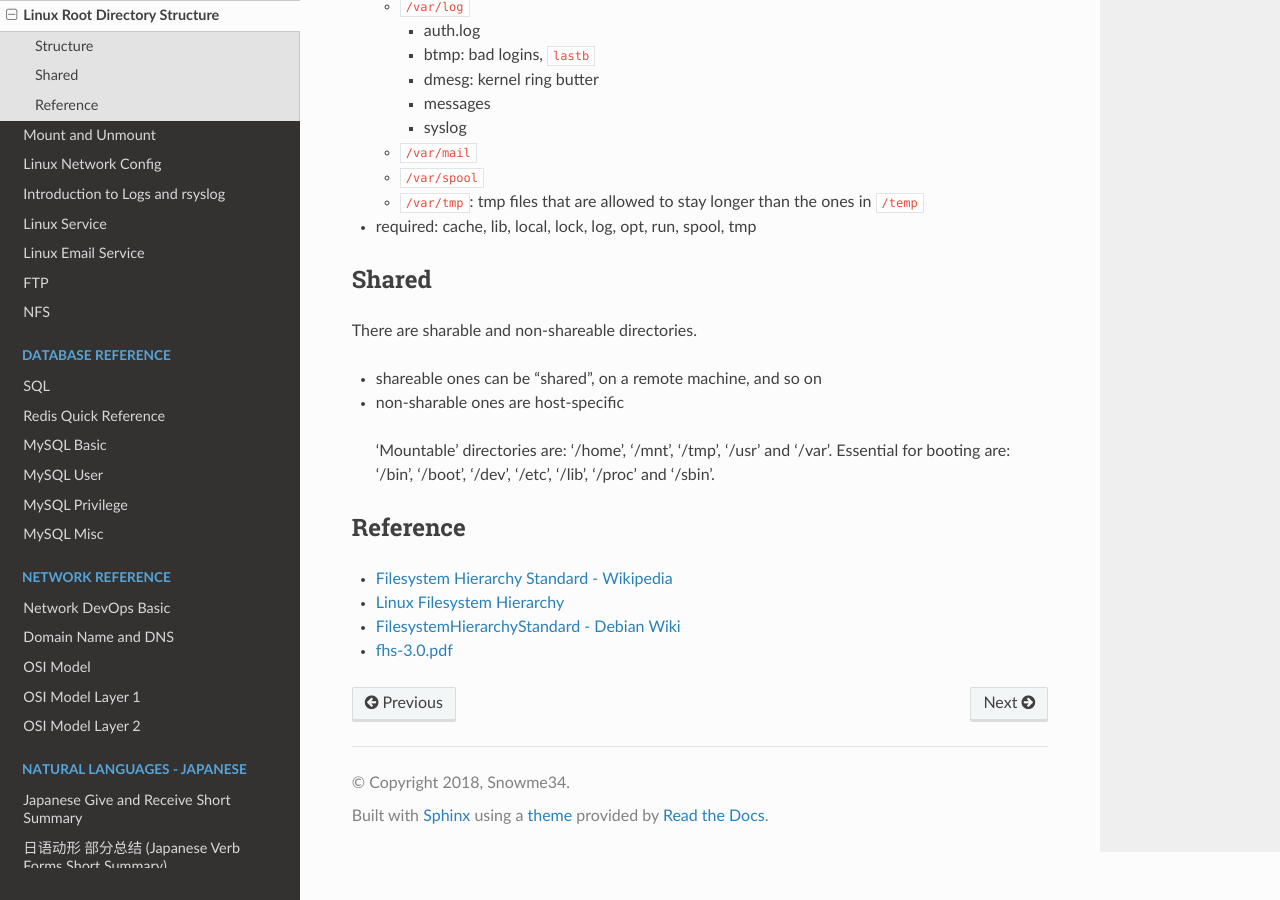
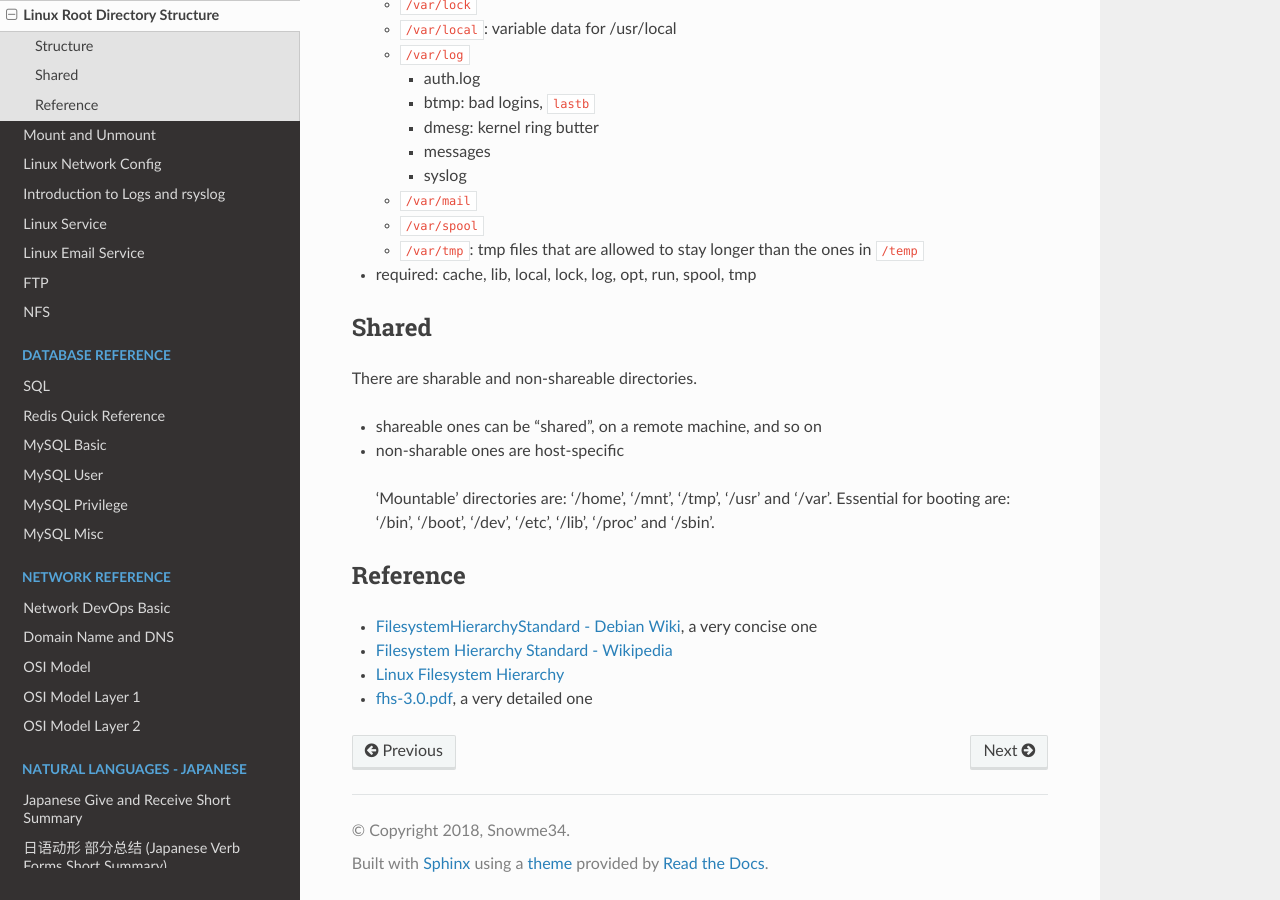
Before and after one commit to snowme34/snowme34.com, a Sphinx documentation site: the page built from docs/source/reference/linux/linux-root-directory-structure.md, in a window 1280 px wide and 900 px high, scrolled down 4114 px. Built offline with Sphinx 7.4.7 and the Read the Docs theme 2.0.0, drawn with Linux system fonts in a browser that asks for light colours; some of the changed text lies outside the part shown.

Commit message:
update fhs

```diff
--- a/docs/source/reference/linux/linux-root-directory-structure.md
+++ b/docs/source/reference/linux/linux-root-directory-structure.md
@@ -3,6 +3,8 @@
 Brief about the Linux FHS (Filesystem_Hierarchy_Standard)
 
 Everything on a system is under root directory, `/`, no matter the physical location
+
+(for more concise or more detailed versions, see reference)
 
 ## Structure
 
@@ -184,7 +186,7 @@ There are sharable and non-shareable directories.
 
 ## Reference
 
+* [FilesystemHierarchyStandard - Debian Wiki](https://wiki.debian.org/FilesystemHierarchyStandard), a very concise one
 * [Filesystem Hierarchy Standard - Wikipedia](https://en.wikipedia.org/wiki/Filesystem_Hierarchy_Standard)
 * [Linux Filesystem Hierarchy](http://www.tldp.org/LDP/Linux-Filesystem-Hierarchy/html/)
-* [FilesystemHierarchyStandard - Debian Wiki](https://wiki.debian.org/FilesystemHierarchyStandard)
-* [fhs-3.0.pdf](https://refspecs.linuxfoundation.org/FHS_3.0/fhs-3.0.pdf)
+* [fhs-3.0.pdf](https://refspecs.linuxfoundation.org/FHS_3.0/fhs-3.0.pdf), a very detailed one
```
